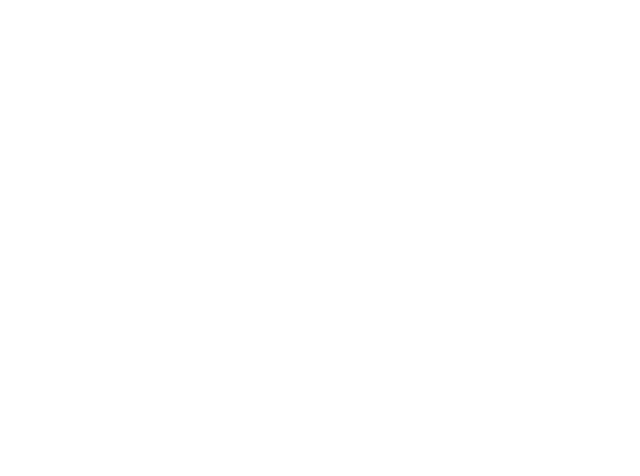
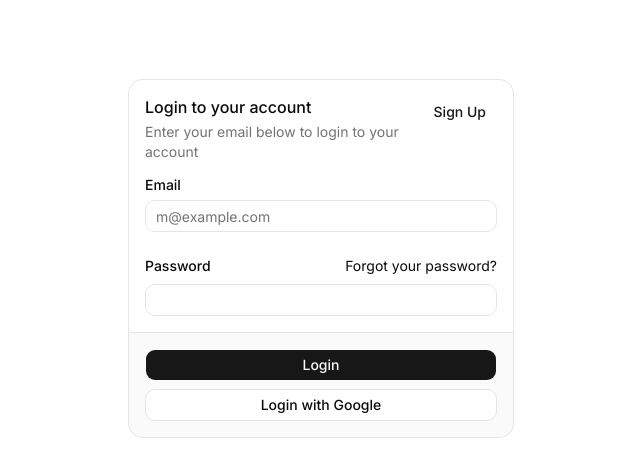
Before and after one commit to Saddam2508/b7-a04-fixItnow-client, a Next.js app: page /login in a window 1280 px wide. Before the commit this address had no page. Shown: the top 476 px of the page, without its empty margins (319-959 px from the left). Built offline with nearby package versions, Linux system fonts and the light colour scheme.

Commit message:
login form added

```diff
--- /dev/null
+++ b/src/app/login/page.tsx
@@ -0,0 +1,12 @@
+import LoginForm from "@/components/auth/LoginForm";
+import React from "react";
+
+const LoginPage = () => {
+  return (
+    <div className="mx-auto mt-20">
+      <LoginForm />
+    </div>
+  );
+};
+
+export default LoginPage;
--- /dev/null
+++ b/src/components/auth/LoginForm.tsx
@@ -0,0 +1,65 @@
+import { Button } from "@/components/ui/button";
+import {
+  Card,
+  CardAction,
+  CardContent,
+  CardDescription,
+  CardFooter,
+  CardHeader,
+  CardTitle,
+} from "@/components/ui/card";
+import { Input } from "@/components/ui/input";
+import { Label } from "@/components/ui/label";
+
+const LoginForm = () => {
+  return (
+    <Card className="w-full min-w-sm">
+      <CardHeader>
+        <CardTitle>Login to your account</CardTitle>
+        <CardDescription>
+          Enter your email below to login to your account
+        </CardDescription>
+        <CardAction>
+          <Button variant="link">Sign Up</Button>
+        </CardAction>
+      </CardHeader>
+      <CardContent>
+        <form>
+          <div className="flex flex-col gap-6">
+            <div className="grid gap-2">
+              <Label htmlFor="email">Email</Label>
+              <Input
+                id="email"
+                type="email"
+                placeholder="m@example.com"
+                required
+              />
+            </div>
+            <div className="grid gap-2">
+              <div className="flex items-center">
+                <Label htmlFor="password">Password</Label>
+                <a
+                  href="#"
+                  className="ml-auto inline-block text-sm underline-offset-4 hover:underline"
+                >
+                  Forgot your password?
+                </a>
+              </div>
+              <Input id="password" type="password" required />
+            </div>
+          </div>
+        </form>
+      </CardContent>
+      <CardFooter className="flex-col gap-2">
+        <Button type="submit" className="w-full">
+          Login
+        </Button>
+        <Button variant="outline" className="w-full">
+          Login with Google
+        </Button>
+      </CardFooter>
+    </Card>
+  );
+};
+
+export default LoginForm;
--- /dev/null
+++ b/src/components/ui/card.tsx
@@ -0,0 +1,102 @@
+import * as React from "react"
+import { cn } from "cn"
+
+function Card({
+  className,
+  size = "default",
+  ...props
+}: React.ComponentProps<"div"> & { size?: "default" | "sm" }) {
+  return (
+    <div
+      data-slot="card"
+      data-size={size}
+      className={cn(
+        "group/card flex flex-col gap-(--card-spacing) overflow-hidden rounded-xl bg-card py-(--card-spacing) text-sm text-card-foreground ring-1 ring-foreground/10 [--card-spacing:--spacing(4)] has-data-[slot=card-footer]:pb-0 has-[>img:first-child]:pt-0 data-[size=sm]:[--card-spacing:--spacing(3)] data-[size=sm]:has-data-[slot=card-footer]:pb-0 *:[img:first-child]:rounded-t-xl *:[img:last-child]:rounded-b-xl",
+        className
+      )}
+      {...props}
+    />
+  )
+}
+
+function CardHeader({ className, ...props }: React.ComponentProps<"div">) {
+  return (
+    <div
+      data-slot="card-header"
+      className={cn(
+        "group/card-header @container/card-header grid auto-rows-min items-start gap-1 rounded-t-xl px-(--card-spacing) has-data-[slot=card-action]:grid-cols-[1fr_auto] has-data-[slot=card-description]:grid-rows-[auto_auto] [.border-b]:pb-(--card-spacing)",
+        className
+      )}
+      {...props}
+    />
+  )
+}
+
+function CardTitle({ className, ...props }: React.ComponentProps<"div">) {
+  return (
+    <div
+      data-slot="card-title"
+      className={cn(
+        "font-heading text-base leading-snug font-medium group-data-[size=sm]/card:text-sm",
+        className
+      )}
+      {...props}
+    />
+  )
+}
+
+function CardDescription({ className, ...props }: React.ComponentProps<"div">) {
+  return (
+    <div
+      data-slot="card-description"
+      className={cn("text-sm text-muted-foreground", className)}
+      {...props}
+    />
+  )
+}
+
+function CardAction({ className, ...props }: React.ComponentProps<"div">) {
+  return (
+    <div
+      data-slot="card-action"
+      className={cn(
+        "col-start-2 row-span-2 row-start-1 self-start justify-self-end",
+        className
+      )}
+      {...props}
+    />
+  )
+}
+
+function CardContent({ className, ...props }: React.ComponentProps<"div">) {
+  return (
+    <div
+      data-slot="card-content"
+      className={cn("px-(--card-spacing)", className)}
+      {...props}
+    />
+  )
+}
+
+function CardFooter({ className, ...props }: React.ComponentProps<"div">) {
+  return (
+    <div
+      data-slot="card-footer"
+      className={cn(
+        "flex items-center rounded-b-xl border-t bg-muted/50 p-(--card-spacing)",
+        className
+      )}
+      {...props}
+    />
+  )
+}
+
+export {
+  Card,
+  CardHeader,
+  CardFooter,
+  CardTitle,
+  CardAction,
+  CardDescription,
+  CardContent,
+}
--- /dev/null
+++ b/src/components/ui/input.tsx
@@ -0,0 +1,19 @@
+import * as React from "react"
+import { Input as InputPrimitive } from "@base-ui/react/input"
+import { cn } from "cn"
+
+function Input({ className, type, ...props }: React.ComponentProps<"input">) {
+  return (
+    <InputPrimitive
+      type={type}
+      data-slot="input"
+      className={cn(
+        "h-8 w-full min-w-0 rounded-lg border border-input bg-transparent px-2.5 py-1 text-base transition-colors outline-none file:inline-flex file:h-6 file:border-0 file:bg-transparent file:text-sm file:font-medium file:text-foreground placeholder:text-muted-foreground focus-visible:border-ring focus-visible:ring-3 focus-visible:ring-ring/50 disabled:pointer-events-none disabled:cursor-not-allowed disabled:bg-input/50 disabled:opacity-50 aria-invalid:border-destructive aria-invalid:ring-3 aria-invalid:ring-destructive/20 md:text-sm dark:bg-input/30 dark:disabled:bg-input/80 dark:aria-invalid:border-destructive/50 dark:aria-invalid:ring-destructive/40",
+        className
+      )}
+      {...props}
+    />
+  )
+}
+
+export { Input }
--- /dev/null
+++ b/src/components/ui/label.tsx
@@ -0,0 +1,19 @@
+"use client"
+
+import * as React from "react"
+import { cn } from "cn"
+
+function Label({ className, ...props }: React.ComponentProps<"label">) {
+  return (
+    <label
+      data-slot="label"
+      className={cn(
+        "flex items-center gap-2 text-sm leading-none font-medium select-none group-data-[disabled=true]:pointer-events-none group-data-[disabled=true]:opacity-50 peer-disabled:cursor-not-allowed peer-disabled:opacity-50",
+        className
+      )}
+      {...props}
+    />
+  )
+}
+
+export { Label }
```
